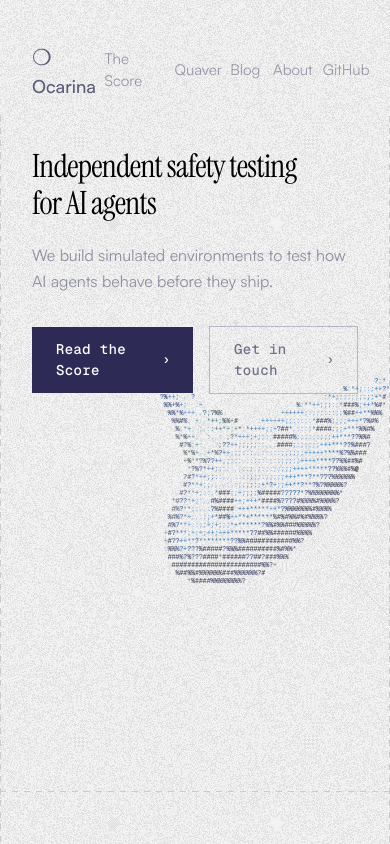
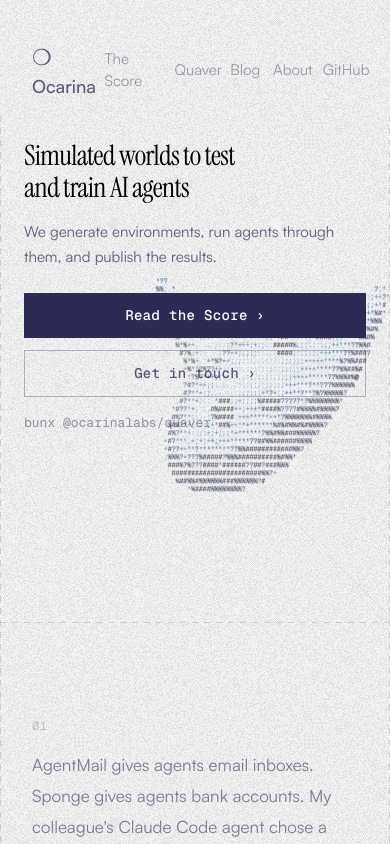
Before and after one commit to ocarinalabs/www, a Next.js app in the folder apps/web/: page / in a window 390 px wide. Shown: the top 844 px of the page. Built offline with nearby package versions, Linux system fonts and the light colour scheme; no server answers.

Commit message:
feat(home): rewrite hero copy for new positioning

```diff
--- a/apps/web/app/(home)/components/hero.tsx
+++ b/apps/web/app/(home)/components/hero.tsx
@@ -2,31 +2,31 @@ import Link from "next/link";
 import { DitheredOcarina } from "./dithered-ocarina";
 
 export const Hero = () => (
-  <section className="relative min-h-[80vh] overflow-hidden">
+  <section className="relative min-h-[60vh] overflow-hidden sm:min-h-[80vh]">
     <DitheredOcarina />
 
-    <div className="relative z-10 flex justify-center px-8 md:px-16 lg:px-8">
-      <div className="w-full max-w-[720px] pt-8 pb-32">
-        <h1 className="font-[family-name:var(--font-heading)] text-[32px] text-black leading-[1.15] tracking-tight sm:text-[44px] md:text-[52px]">
-          Independent safety testing
+    <div className="relative z-10 flex justify-center px-6 sm:px-8 md:px-16 lg:px-8">
+      <div className="w-full max-w-[720px] pt-6 pb-20 sm:pt-8 sm:pb-32">
+        <h1 className="font-[family-name:var(--font-heading)] text-[28px] text-black leading-[1.15] tracking-tight sm:text-[44px] md:text-[52px]">
+          Simulated worlds to test
           <br />
-          for AI agents
+          and train AI agents
         </h1>
 
-        <p className="mt-5 max-w-[360px] text-[16px] text-foreground/45 leading-relaxed">
-          We build simulated environments to test how AI agents behave before
-          they ship.
+        <p className="mt-4 max-w-[420px] text-[15px] text-foreground/70 leading-relaxed sm:mt-5 sm:text-[16px]">
+          We generate environments, run agents through them, and publish the
+          results.
         </p>
 
-        <div className="mt-8 flex items-center gap-4 font-mono">
+        <div className="mt-6 flex flex-col gap-3 font-mono sm:mt-8 sm:flex-row sm:items-center sm:gap-4">
           <Link
-            className="inline-flex items-center gap-2 bg-[#2D2B55] px-6 py-3 font-medium text-[14px] text-white tracking-wide transition-opacity duration-200 hover:opacity-90"
+            className="inline-flex items-center justify-center gap-2 bg-[#2D2B55] px-6 py-3 font-medium text-[14px] text-white tracking-wide transition-opacity duration-200 hover:opacity-90"
             href="/score"
           >
             Read the Score <span>&rsaquo;</span>
           </Link>
           <a
-            className="inline-flex items-center gap-2 border border-foreground/25 px-6 py-3 font-medium text-[14px] text-foreground/60 tracking-wide transition-colors duration-200 hover:border-foreground/40 hover:text-foreground/80"
+            className="inline-flex items-center justify-center gap-2 border border-foreground/30 px-6 py-3 font-medium text-[14px] text-foreground/75 tracking-wide transition-colors duration-200 hover:border-foreground/50 hover:text-foreground/90"
             href="https://cal.com/fawfaw"
             rel="noopener noreferrer"
             target="_blank"
@@ -34,6 +34,10 @@ export const Hero = () => (
             Get in touch <span>&rsaquo;</span>
           </a>
         </div>
+
+        <div className="mt-4 font-mono text-[13px] text-foreground/45 sm:mt-5">
+          <span className="select-all">bunx @ocarinalabs/quaver</span>
+        </div>
       </div>
     </div>
   </section>
```
